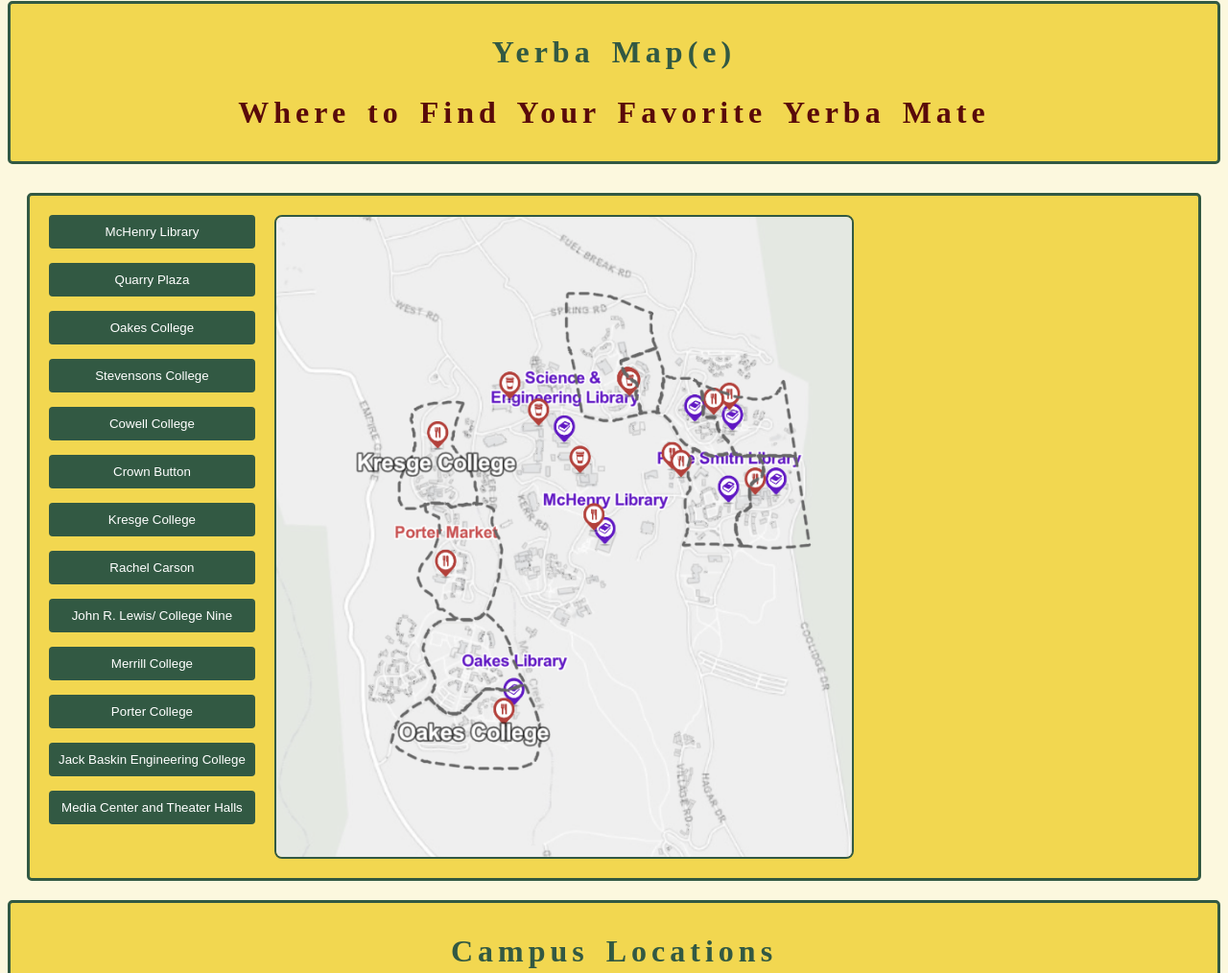
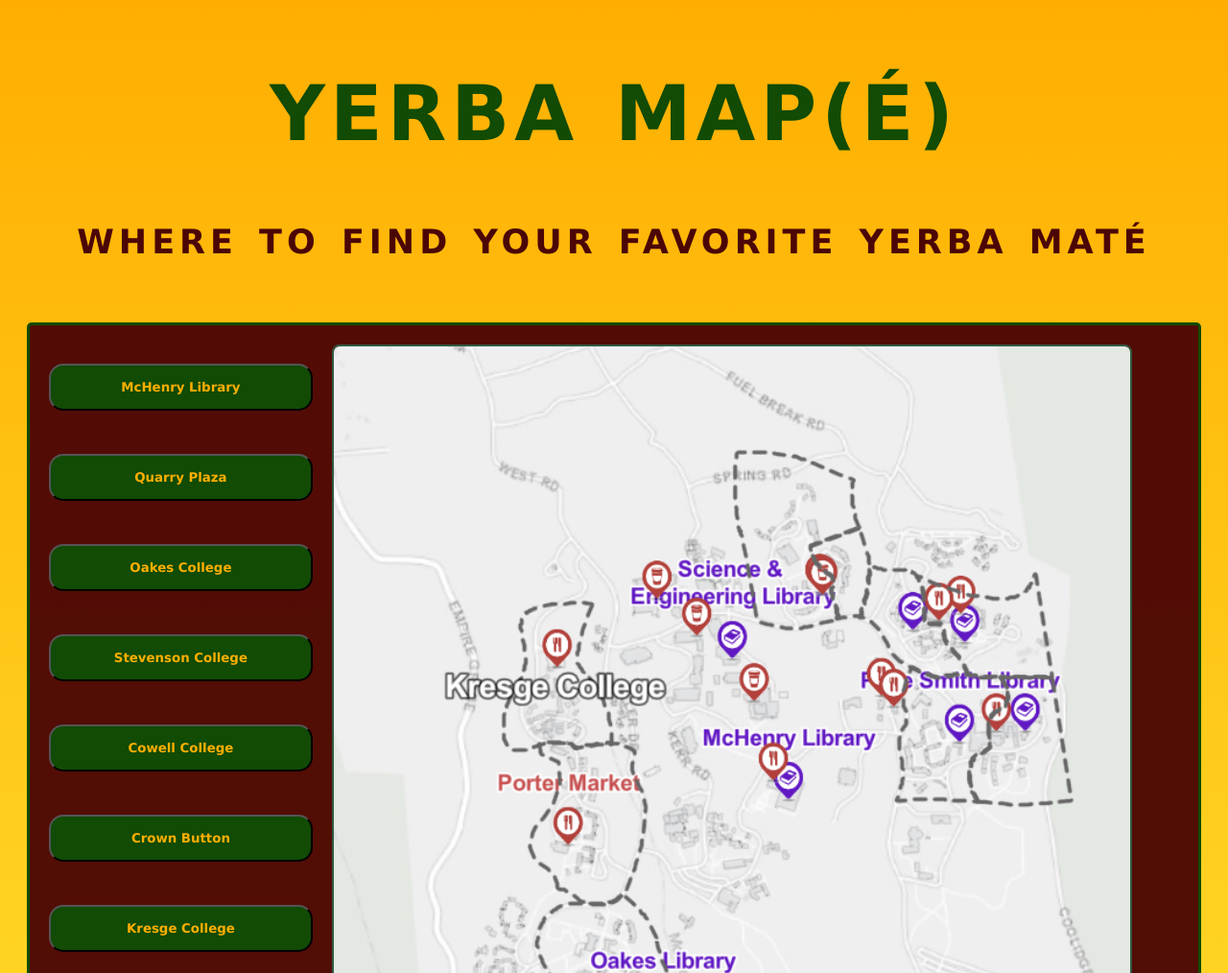
Before and after one commit to AustinMetalGearSlug/Group_15_Project, a plain HTML site: page map/index.html in a window 1280 px wide. Shown: the part 7-1021 px from the top of the page at 96% size. Drawn offline with nearby package versions, Linux system fonts and the light colour scheme.

Commit message:
Update color matching
color and style matching all pages

```diff
--- a/mainpage/css/mainpage.css
+++ b/mainpage/css/mainpage.css
@@ -4,14 +4,14 @@ body {
     display: flex;
     flex-direction: column;
     align-items: center;
-    background: linear-gradient(to bottom, #ffae00, #ffd670);
+    background: linear-gradient(to bottom, #ffae00,#ffea00c3);
 }
 
 h1 {
     text-align: center;
     margin-top: 38px;
     margin-bottom: 25px;
-    font-size: 60px;
+    font-size: 80px;
     color: #4b0505;
     font-family: Verdana, Geneva, Tahoma, sans-serif
 }
@@ -20,7 +20,7 @@ h2 {
     text-align: center;
     margin-top: 0px;
     margin-bottom: 10px;
-    font-size: 25px;
+    font-size: 35px;
     color: #114b04;
     font-family: Verdana, Geneva, Tahoma, sans-serif;
 
@@ -30,8 +30,8 @@ h2 {
 h3 {
     text-align: center;
     margin-top: 5px;
-    font-size: 20px;
-    color:  #ffe39b;
+    font-size: 50px;
+    color:  #ffea00c3;
     font-family: Verdana, Geneva, Tahoma, sans-serif;
     font-style: italic;
 
@@ -41,7 +41,7 @@ h3 {
 p {
     text-align: center;
     margin-top: 0px;
-    font-size: 15px;
+    font-size: 20px;
     color: #4b0505;
     font-family: Verdana, Geneva, Tahoma, sans-serif;
     font-weight: bold;
--- a/map/css/map.css
+++ b/map/css/map.css
@@ -1,27 +1,38 @@
 body {
-  background-color: #FCF8DE;
+  background: linear-gradient(to bottom, #ffae00, #ffea00c3);
 }
 
 
 h1,h2,h3 {
-  font-family: 'Times New Roman', Times, serif
+  font-family: Verdana, Geneva, Tahoma, sans-serif
 }
 
 
 h1 {
   letter-spacing: 5px;
   word-spacing: 5px;
-  font-size: 200%;
-  color:#325943;
+  font-size: 80px;
+  color:#114b04;
+  font-family: Verdana, Geneva, Tahoma, sans-serif;
   text-align: center;
 }
 
 h2 {
   letter-spacing: 5px;
   word-spacing: 5px;
-  font-size: 200%;
-  color:#590A0A;
+  font-size: 35px;
+  color:#4b0505;
+  font-family: Verdana, Geneva, Tahoma, sans-serif;
   text-align: center;
+}
+
+.minor-section h1 {
+  letter-spacing: 5px;
+  word-spacing: 5px;
+  font-size: 40px;
+  color:#114b04;
+  font-family: Verdana, Geneva, Tahoma, sans-serif;
+  text-align: center
 }
 
 
@@ -29,14 +40,11 @@ h2 {
   padding: 10px;
   margin-bottom: 10px;
   justify-content: space-between;
-  border: solid 3px #325943;
-  background-color: #F2D750;
-  border-radius: 5px;
   padding-top: 5px;
   padding-bottom: 5px;
   padding-left: 5px;
   padding-right: 5px;
-  color:#590A0A;
+
 }
 
 .header-text {
@@ -49,15 +57,19 @@ h2 {
   max-width: 5000px;
   padding: 10px;
   margin-bottom: 10px;
-  border: solid 3px #325943;
-  background-color: #F2D750;
-  border-radius: 5px;
+  border-color: #114b04;
+  border-style: groove;
+  border-radius: 15px;
+  background-color: #ffae0082;
   padding-top: 5px;
   padding-bottom: 5px;
   padding-left: 5px;
   padding-right: 5px;
-  color:#590A0A;
   text-align: left;
+  font-size: 20px;
+  font-family: Verdana, Geneva, Tahoma, sans-serif;
+  color: #4b0505;
+
 
 }
 
@@ -71,11 +83,11 @@ h2 {
 .map-box {
   display: flex;
   gap: 20px;
-  border: solid 3px #325943;
-  background-color: #F2D750;
+  border: solid 3px  #114b04;
+  background-color:  #4b0505f4;
   border-radius: 5px;
   padding: 20px;
-  color: #590A0A;
+  color: #4b0505;
   max-width: 100%;
   flex-wrap: wrap;
 }
@@ -89,18 +101,29 @@ h2 {
 }
 
 
-.button-section button {
+button {
   padding: 10px;
-  border: none;
-  border-radius: 4px;
-  background-color: #325943;
-  color: white;
+  border-style: outset;
+  border-radius: 10px;
+  background-color:#114b04;
   cursor: pointer;
+  color: #ffae00;
+  padding: 15px;
+  margin-top: 20px;
+  margin-bottom: 10px;
+  border-radius: 15px;
+  font-family: Verdana, Geneva, Tahoma, sans-serif;
+  font-weight: bold;
+  transition: box-shadow 0.3s ease;
 }
 
 
-.button-section button:hover {
-  background-color: #274833;
+button:hover {
+  box-shadow: 0px 5px 10px  #200000;
+  transform: scale(1.07);
+  background:  silver;
+  color: #114b04;
+  font-weight: bolder;
 }
 
 
@@ -121,8 +144,8 @@ h2 {
 
 .ucsc_campus {
   width: 100%;
-  max-width: 600px;
-  height: auto;
+  max-width: 830px;
+  height: fit-content;
   border-radius: 8px;
   border: 2px solid #325943;
 }
--- a/map/index.html
+++ b/map/index.html
@@ -25,8 +25,8 @@
         <section>
         <div class="header-section">
         <div class="header-text">
-         <h1>Yerba Map(e)</h1>
-         <h2>Where to Find Your Favorite Yerba Mate</h2>
+         <h1>YERBA MAP(É)</h1>
+         <h2>WHERE TO FIND YOUR FAVORITE YERBA MATÉ</h2>
          </div>
 
         </div>
@@ -42,7 +42,7 @@
 
             <button id="oakesBtn">Oakes College</button>
 
-            <button id="stevensonBtn">Stevensons College</button>
+            <button id="stevensonBtn">Stevenson College</button>
 
             <button id="cowellBtn">Cowell College</button>
 
@@ -72,7 +72,7 @@
 
 
             <div class="minor-section">
-                   <h1>Campus Locations</h1>
+                   <h1>UCSC Campus Locations:</h1>
                     <div id="output"></div>
                     <script src="js/map.js"></script>
             </div>
--- a/poll/css/finalproject.css
+++ b/poll/css/finalproject.css
@@ -1,5 +1,5 @@
 body {
-    background-color: rgb(255, 183, 76);
+    background: linear-gradient(to bottom, #ffae00, #ffea00c3);
     border-right: 10px solid transparent;
     border-bottom: 5px solid transparent;
     border-top: 5px solid transparent;
@@ -7,13 +7,50 @@ body {
     border-right-width: 20px;
     border-bottom-width: 20px;
     border-top-width: 20px;
+    align-items: center;
+    font-family: Verdana, Geneva, Tahoma, sans-serif;
 }
 
-h1, h2 {
-    font-family: 'Lucida Sans', 'Lucida Sans Regular', 'Lucida Grande', 'Lucida Sans Unicode', Geneva, Verdana, sans-serif
+h1 {
+    font-family: Verdana, Geneva, Tahoma, sans-serif;
+    text-align: center;
+    margin-top: 38px;
+    margin-bottom: 25px;
+    font-size: 80px;
+    color: #4b0505;
+}
+
+h2 {
+    color: #114b04;
+    font-family: Verdana, Geneva, Tahoma, sans-serif;
+    text-align: center;
+    font-size: 35px ;
+    padding-top: 20px;
+    padding-bottom: 0px;
+}
+
+h3 {
+    color: #ffea00c3;
+    font-family: Verdana, Geneva, Tahoma, sans-serif;
+    text-align: left;
+    font-size: 80px ;
+    font-style: italic;
+}
+
+label {
+    color: #4b0505;
+    font-size: 20px;
+    font-family: Verdana, Geneva, Tahoma, sans-serif;
+    font-style: italic;
+}
+
+footer {
+
+    padding: 30px;
 }
 
 #defaultChart {
-border: inset 10px rgb(11, 138, 49);
+border: inset 10px; border-color: #114b04;
+font-family: Verdana, Geneva, Tahoma, sans-serif;
 
 }
--- a/quiz/css/quiz.css
+++ b/quiz/css/quiz.css
@@ -2,7 +2,7 @@
 body {
   margin: 0;
   padding: 0;
-  background: #ffc943; /* fallback yellow */
+  background: linear-gradient(to bottom, #ffae00, #ffea00c3);
   min-height: 100vh;
 }
 .border-wrap {
@@ -195,12 +195,13 @@ body {
   margin-right: auto;
 }
 .star.enabled {
-  filter: drop-shadow(0 0 15px gold);
+  filter: drop-shadow(0 0 15px silver);
   opacity: 1;
   cursor: pointer;
 }
 .star.enabled polygon {
   fill: gold !important;
+
 }
 .star polygon {
   transition: fill 0.3s;
@@ -215,3 +216,18 @@ body {
 .hidden {
   display: none;
 }
+
+h1 {
+  text-align: center;
+  font-family: Verdana, Geneva, Tahoma, sans-serif;
+  font-size: 80px;
+  color: #114b04;
+}
+
+h2 {
+  text-align: center;
+  font-family: Verdana, Geneva, Tahoma, sans-serif;
+  font-size: 30px;
+  color:#4b0505;
+
+}
```
Also changed, not shown: mainpage/index.html (+5 -5 lines), poll/index.html (+5 -4 lines), quiz/index.html (+4 -1 lines).
